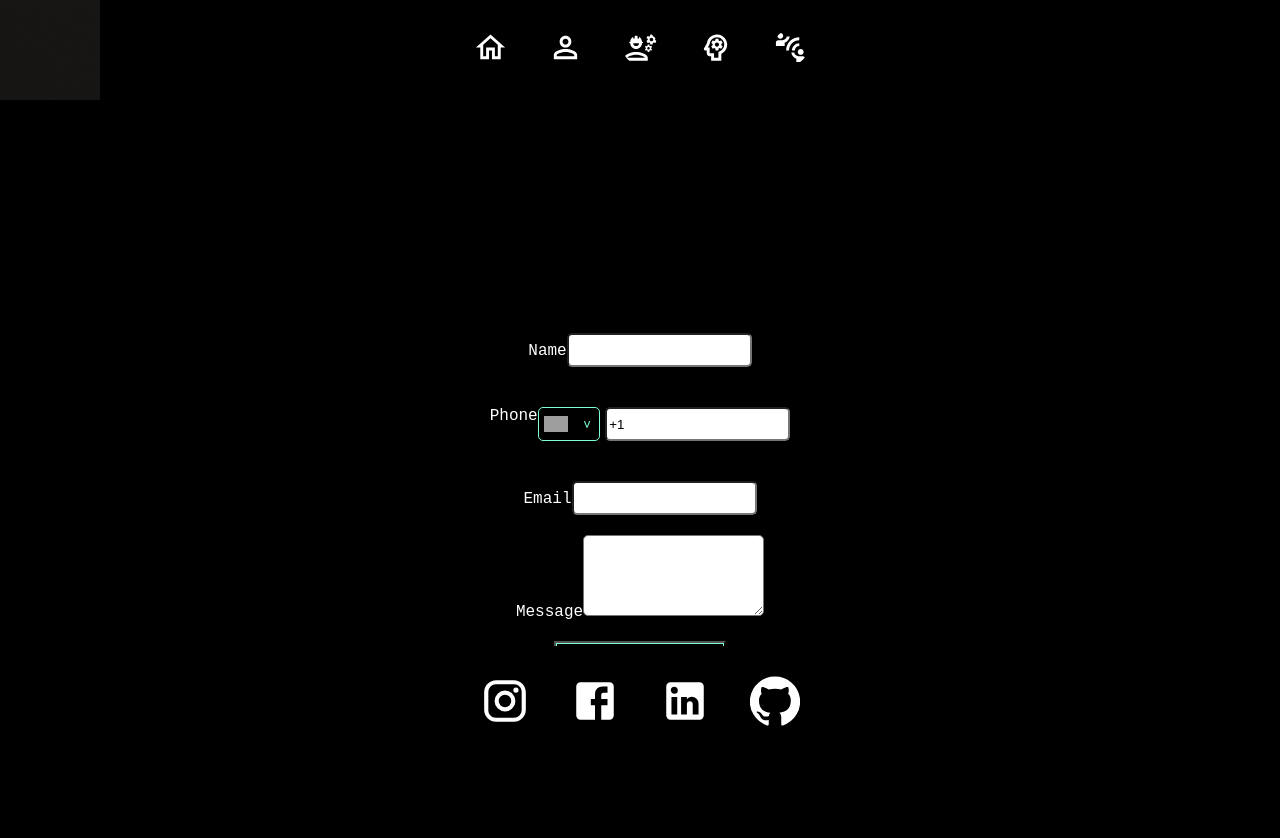
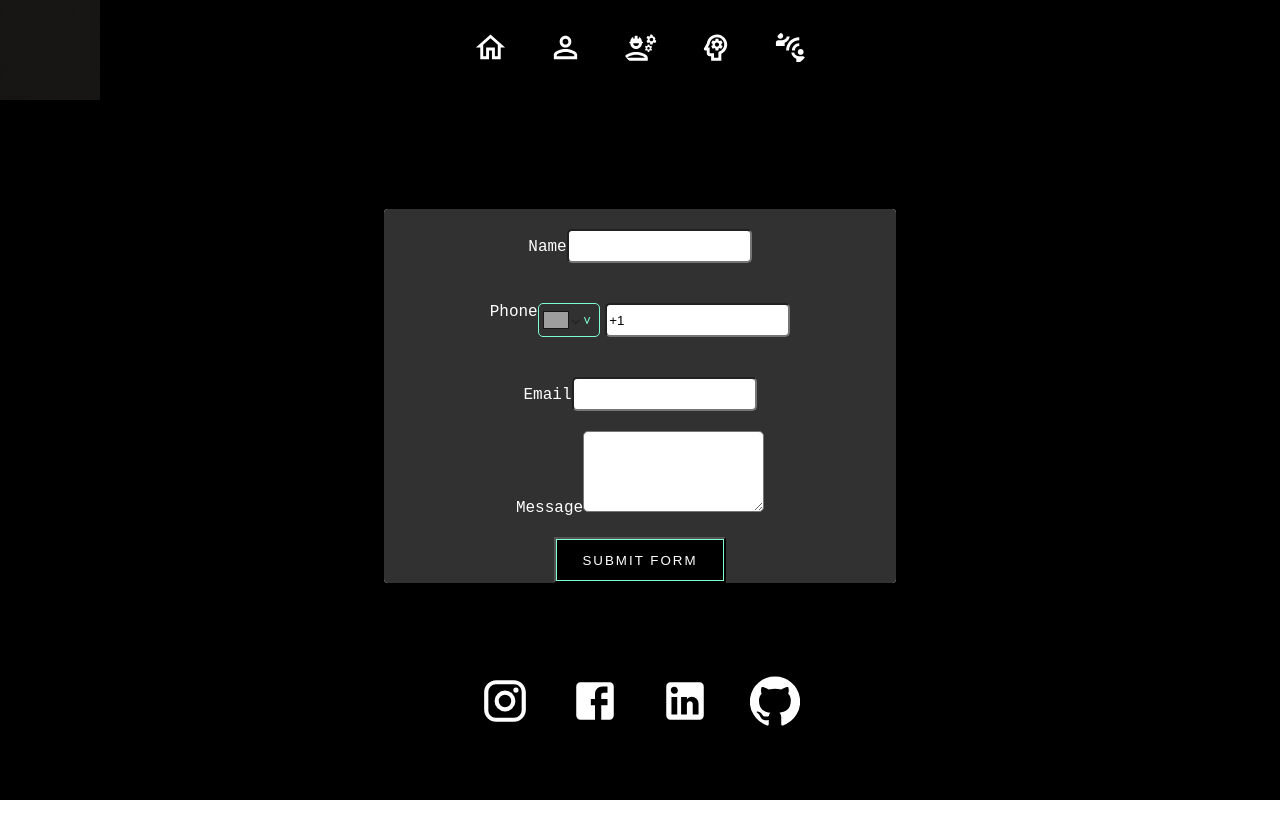
Before and after one commit to Shiva1325/portfolio, a React (Create React App) app: page /Contact in a window 1280 px wide. Shown: the top 838 px of the page. After the commit the page ends 800 px from the top, so only its background shows below. Built offline with nearby package versions, Linux system fonts and the light colour scheme; grey boxes are pictures that could not be loaded.

Commit message:
Latest Code

```diff
--- a/src/Components/Footer.js
+++ b/src/Components/Footer.js
@@ -11,7 +11,7 @@ export class Footer extends Component {
     return (
       <div className='footer'>
         <div className='socialMedia'>
-            <InstagramIcon />
+            <InstagramIcon sx={{ "& :hover": { color: "blue" } }} />
             <FacebookIcon />
             <LinkedInIcon />
             <GitHubIcon />
--- a/src/Pages/Contact.js
+++ b/src/Pages/Contact.js
@@ -2,8 +2,8 @@ import React from 'react';
 import MailService from '../Service/EmailService';
 import '../Styles/Contact.css';
 import 'react-phone-number-input/style.css';
-import PhoneInput from 'react-phone-number-input';
-
+import PhoneInputWithCountrySelect from 'react-phone-number-input';
+import { Card } from '@mui/material';
 export default class Contact extends React.Component{
     constructor(props) {
         super(props);
@@ -11,12 +11,13 @@ export default class Contact extends React.Component{
             from_name: '',
             reply_to: '',
             message: '',
-            phone:''
+            phone:""
         }
       }
     render() {
         return (
             <div className='container'>
+                <Card className='card'>
                     <div className="contact">
                         <form id="contact-form" onSubmit={this.handleSubmit.bind(this)} method="POST">
                             <div className="form-group">
@@ -25,7 +26,7 @@ export default class Contact extends React.Component{
                             </div>
                             <div className="form-group PhoneDiv">
                                 <label htmlFor="phone">Phone</label>
-                            <PhoneInput international id='phone' defaultCountry='US' className="form-control" name='phone' value={this.state.phone} onChange={this.onPhoneChange.bind(this)} />
+                                <PhoneInputWithCountrySelect international id='phone' defaultCountry='US' className="form-control" name='phone' value={this.state.phone} onChange={this.onPhoneChange.bind(this)} />
                                 {/* <input id='phone' type="number" className="form-control" name='phone' value={this.state.phone} onChange={this.onPhoneChange.bind(this)} /> */}
                             </div>
                             <div className="form-group">
@@ -41,6 +42,8 @@ export default class Contact extends React.Component{
                             </div>
                         </form>
                     </div>
+                </Card>
+
             </div>
         )
     }
@@ -48,7 +51,8 @@ export default class Contact extends React.Component{
         this.setState({from_name: event.target.value})
       }
     onPhoneChange(event) {
-        this.setState({phone: event.target.value})
+        console.log(event);
+        this.setState({phone: event})
       }
     onEmailChange(event) {
         this.setState({reply_to: event.target.value})
@@ -58,6 +62,6 @@ export default class Contact extends React.Component{
       }
     handleSubmit(event) {
         event.preventDefault();
-        //MailService(event);
+        MailService(event);
       }
 }
--- a/src/Styles/Contact.css
+++ b/src/Styles/Contact.css
@@ -16,15 +16,13 @@
     letter-spacing: 2px;
     position: relative;
     transition: background-color 0.3s linear 0.3s;
+    transition: color 0.3s;
     color: white;
 }
 
 .button::after {
     content: "";
     display: block;
-    /* border-top: 1px solid aquamarine;
-    border-bottom: 1px solid aquamarine;
-    border-left: 1px solid aquamarine; */
     border: 1px solid aquamarine;
     background: none;
     position: absolute;
@@ -38,6 +36,8 @@
 
 .button:hover {
     background-color: aquamarine;
+    color: black;
+    transition: color 1.5s ease;
 }
 
 label {
@@ -70,7 +70,6 @@ textarea {
     min-width: 50px;
 }
 
-/*To remove button from IE11, thank you Matt */
 select::-ms-expand {
     display: none;
 }
@@ -101,12 +100,24 @@ select::-ms-expand {
     display: flex;
     justify-content: center;
     align-items: center;
-    height: 100vh;
-    width: 75vh;
+    height: 40%;
+    width: 100%;
+    background-color: rgb(49, 49, 49);
 }
 
 .container {
     display: flex;
     justify-content: center;
     align-items: center;
+    height: 74vh;
 }
+
+.card {
+    width: 40%;
+
+}
+
+.card:hover {
+    transition-duration: 0.5s;
+    box-shadow: 0 1px 10px 1px aquamarine;
+}
--- a/src/Styles/Footer.css
+++ b/src/Styles/Footer.css
@@ -21,3 +21,7 @@
 .footer p {
     color: black;
 }
+
+.MuiSvgIcon-root:hover {
+    color: aquamarine;
+}
--- a/src/Styles/Home.css
+++ b/src/Styles/Home.css
@@ -5,6 +5,7 @@
 .HomeDiv {
     display: inline-flex;
     margin: 0;
+    height: 100%;
 }
 
 .HelloText span {
@@ -86,42 +87,3 @@
     width: 100%;
     text-align: right;
 }
-
-.MyEyes {
-    height: 8px;
-    width: 8px;
-}
-
-.eyes {
-    position: absolute;
-    top: 36.1%;
-    /* Adjust based on the positioning of the eyes */
-    left: 45%;
-    /* Adjust based on the positioning of the eyes */
-    display: flex;
-    gap: 20px;
-}
-
-.lefteye {
-    width: 7px;
-    height: 7px;
-    background-color: white;
-    border-radius: 50%;
-    display: flex;
-    justify-content: center;
-    align-items: center;
-    position: relative;
-    overflow: hidden;
-}
-
-.righteye {
-    width: 7px;
-    height: 7px;
-    background-color: white;
-    border-radius: 50%;
-    display: flex;
-    justify-content: center;
-    align-items: center;
-    position: relative;
-    overflow: hidden;
-}
```
Lines whose indentation alone changed are shown as unchanged.
